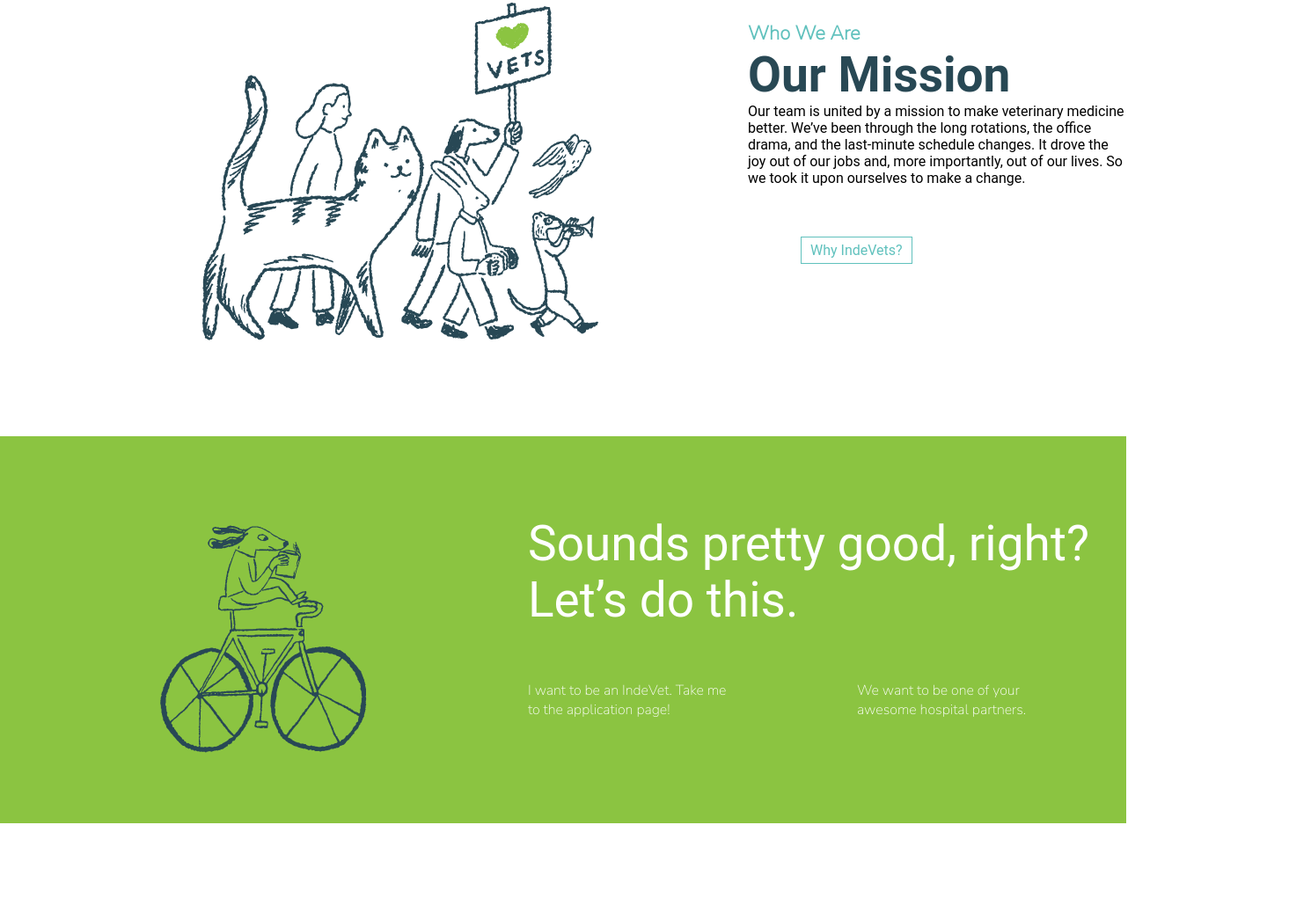
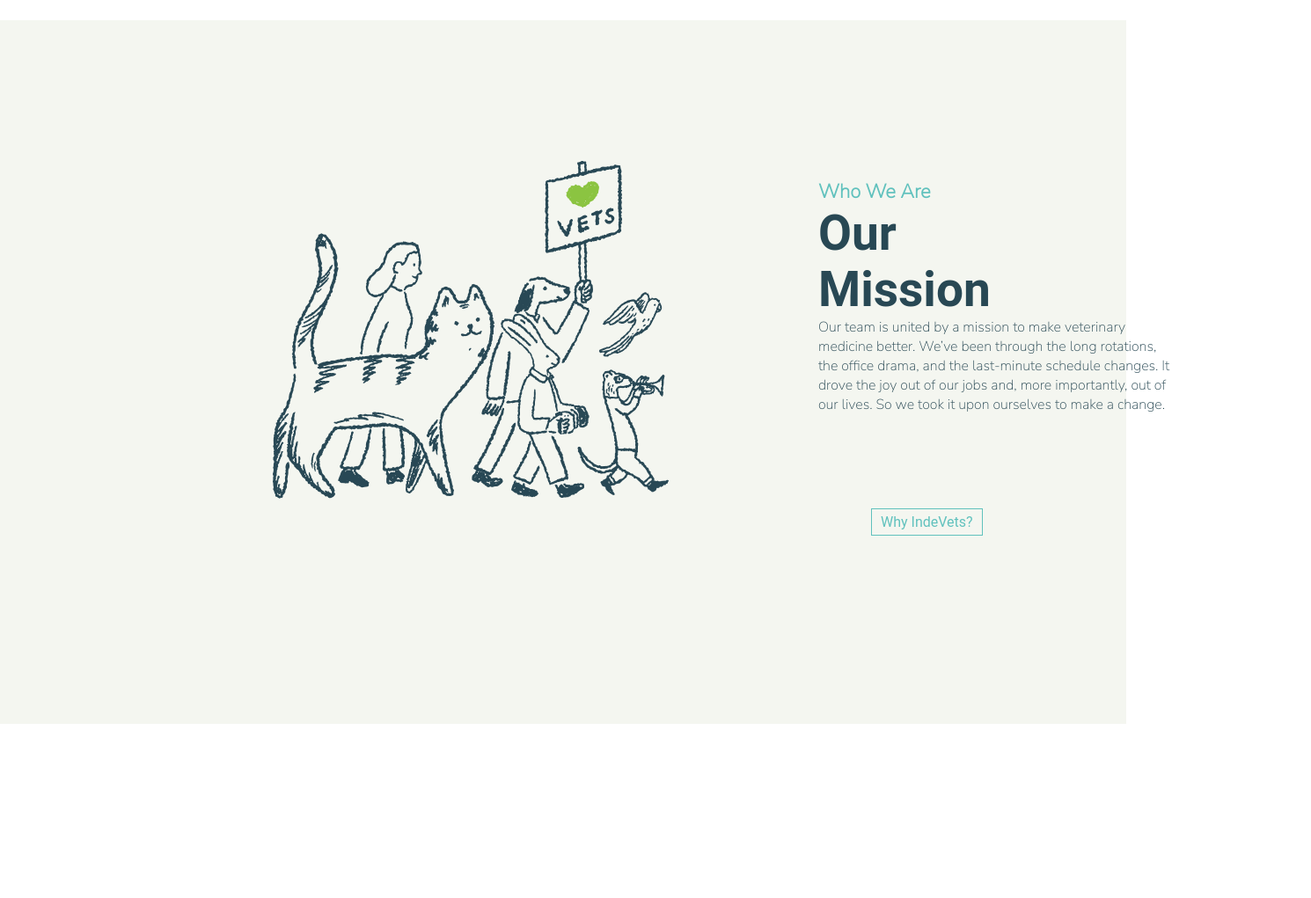
Before and after one commit to DariiaVasylieva/Lesson-6, a plain HTML site: page index.html in a window 1280 px wide. Shown: the part 2455-3476 px from the top of the page at 88% size, 1490 px wide, since content can reach past the window. Drawn offline with Linux system fonts and the light colour scheme; a web font is replaced by a local one.

Commit message:
finished work

```diff
--- a/index.html
+++ b/index.html
@@ -106,26 +106,28 @@
                 for hospital teams who can breathe easier about their staffing. Together, our doctors and hospital
                 partners are making the world of veterinary medicine a better, happier place.</p>
         </div>
+    </main>
+    <section class="section_1">
         <div class="img_5">
             <img src="./images/pets_4.png" alt="walking pets">
         </div>
-        <div class="main_fourth_div">
+        <div class="section_1_div">
             <p class="Who_We_Are">Who We Are</p>
-            <h3 class="main_fourth_h3">
+            <h3 class="section_1_h3">
                 Our Mission
             </h3>
-            <p class="main_fourth_text">
+            <p class="section_1_text">
                 Our team is united by a mission to make veterinary medicine better. We’ve been through the long
                 rotations, the office drama, and the last-minute schedule changes. It drove the joy out of our jobs
                 and,
                 more importantly, out of our lives. So we took it upon ourselves to make a change.
             </p>
-            <div class="main_five_div">
+            <div class="section_1_div_2">
                 <a class="Why_IndeVets" href="#">Why IndeVets?</a>
             </div>
         </div>
-    </main>
-    <section>
+    </section>
+    <section class="section_2">
         <div class="img_6">
             <img src="./images/dog_4.png" alt="a dog riding a bike">
         </div>
@@ -160,13 +162,11 @@
                 <a href="#">Frequently Asked Questions</a>
             </div>
             <div class="img_7">
-                <img src="./images/dog_5.png"
-                    alt="a dog listening to a man through the hole">
+                <img src="./images/dog_5.png" alt="a dog listening to a man through the hole">
             </div>
             <div class="find_us">
                 <h3>Find Us</h3>
-                <a
-                    href="#">990
+                <a href="#">990
                     Spring Garden Street Suite 402 Philadelphia, PA 19123</a>
                 <a href="#">(833) IndeVets</a>
                 <a href="#">(833) 463-3838</a>
--- a/style.css
+++ b/style.css
@@ -88,9 +88,10 @@
     display: inline-block;
     width: 506px;
     height: 203px;
-    background-color: #FFFFFF;
+    background-color: #F4F6F0;
     margin: 150px 0px 0px 150px;
     border-radius: 4px;
+    padding-left: 30px;
 }
 
 .veterinarians_div img {
@@ -119,9 +120,10 @@
     float: right;
     width: 506px;
     height: 203px;
-    background-color: #FFFFFF;
+    background-color: #F4F6F0;
     margin: 150px 0px 0px 200px;
     border-radius: 4px;
+    padding-left: 30px;
 }
 
 .hospitals {
@@ -193,7 +195,7 @@
     color: #284854;
 }
 
-.img_3{
+.img_3 {
     float: right;
     margin-top: 190px;
     margin-right: 230px;
@@ -251,13 +253,21 @@
     color: #284854;
 }
 
+.section_1 {
+    background-color: #F4F6F0;
+    width: 100%;
+    height: 800px;
+    margin-top: 100px;
+    padding: 80px
+}
+
 .img_5 {
     float: left;
     margin-top: 80px;
     margin-left: 230px;
 }
 
-.main_fourth_div{
+.section_1_div {
     margin-top: 100px;
     margin-left: 850px;
 }
@@ -269,13 +279,20 @@
     font-weight: 700;
 }
 
-.main_fourth_h3 {
+.section_1_h3 {
     color: #284854;
     font-size: 55px;
     font-weight: 700;
 }
 
-.main_five_div {
+.section_1_text{
+    font-family: 'Nutino';
+    width: 400px;
+    height: 160px;
+    color: #284854;
+}
+
+.section_1_div_2 {
     font-family: 'Nutino';
     font-size: 18px;
     font-weight: 400;
@@ -285,7 +302,7 @@
 }
 
 
-.Why_IndeVets{
+.Why_IndeVets {
     color: #60C1BD;
     font-size: 16px;
     font-weight: 400;
@@ -293,11 +310,12 @@
     padding: 5px 10px;
 }
 
-section {
+.section_2 {
     width: 100%;
-    height: 440px;
+    height: 640px;
     background-color: #8BC441;
     margin-top: 200px;
+    padding-top: 100px;
 }
 
 .img_6 {
@@ -329,7 +347,7 @@
     color: #FFFFFF;
 }
 
-.section_container_div_2{
+.section_container_div_2 {
     width: 240px;
     display: inline-block;
     margin-left: 130px;
@@ -455,6 +473,6 @@
     font-size: 13px;
 }
 
-.footer_links .why_indeVets_{
+.footer_links .why_indeVets_ {
     padding-left: 0;
 }
```
